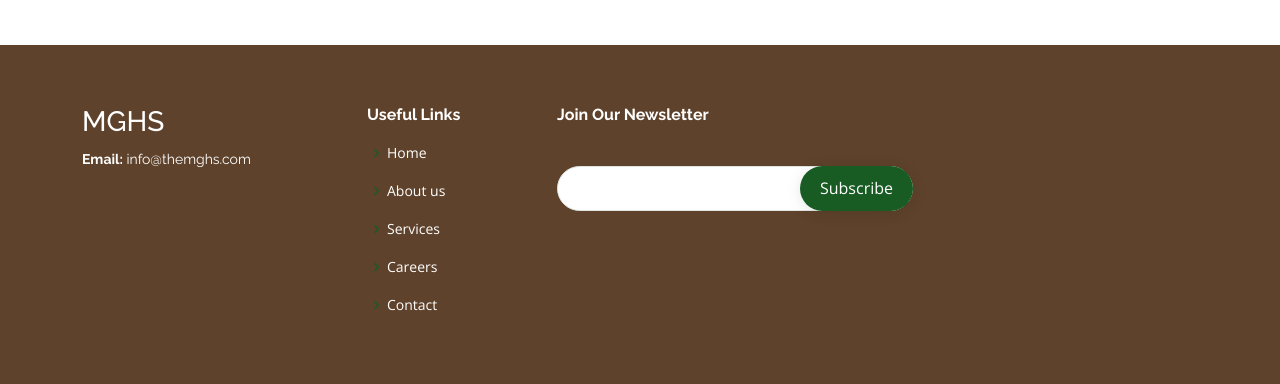
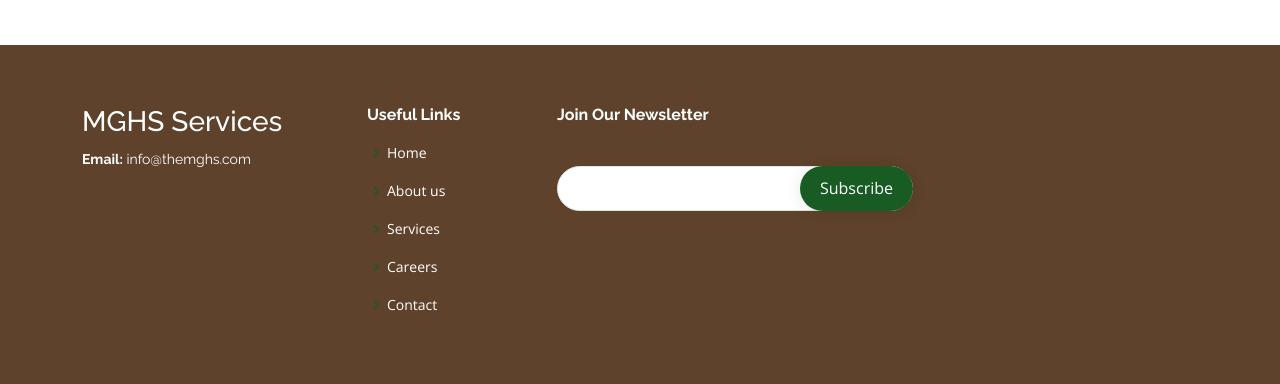
Before and after one commit to 3rdyyy/MGHS-company-website, a PHP site: page / in a window 1280 px wide. Shown: the part 2428-2812 px from the top of the page. Run offline with PHP 8.4, Linux system fonts and the light colour scheme; some libraries are stand-ins or nearby versions.

Commit message:
Update index.php

```diff
--- a/index.php
+++ b/index.php
@@ -92,7 +92,7 @@
           <li class="dropdown"><a href="career.html"><span>Careers</span> <i class="bi bi-chevron-down"></i></a>
             <ul>
               <li><a href="career.html">Careers at MGHS</a></li>
-              <li><a href="internship_1.html">internship at MGHS</a></li>
+              <li><a href="internship_1.html">Internships at MGHS</a></li>
 
             </ul>
           </li>
@@ -307,7 +307,7 @@
         <div class="row">
 
           <div class="col-lg-3 col-md-6 footer-contact">
-            <h3>MGHS</h3>
+            <h3>MGHS Services</h3>
             <p>
 
               <strong>Email:</strong> info@themghs.com<br>
```
